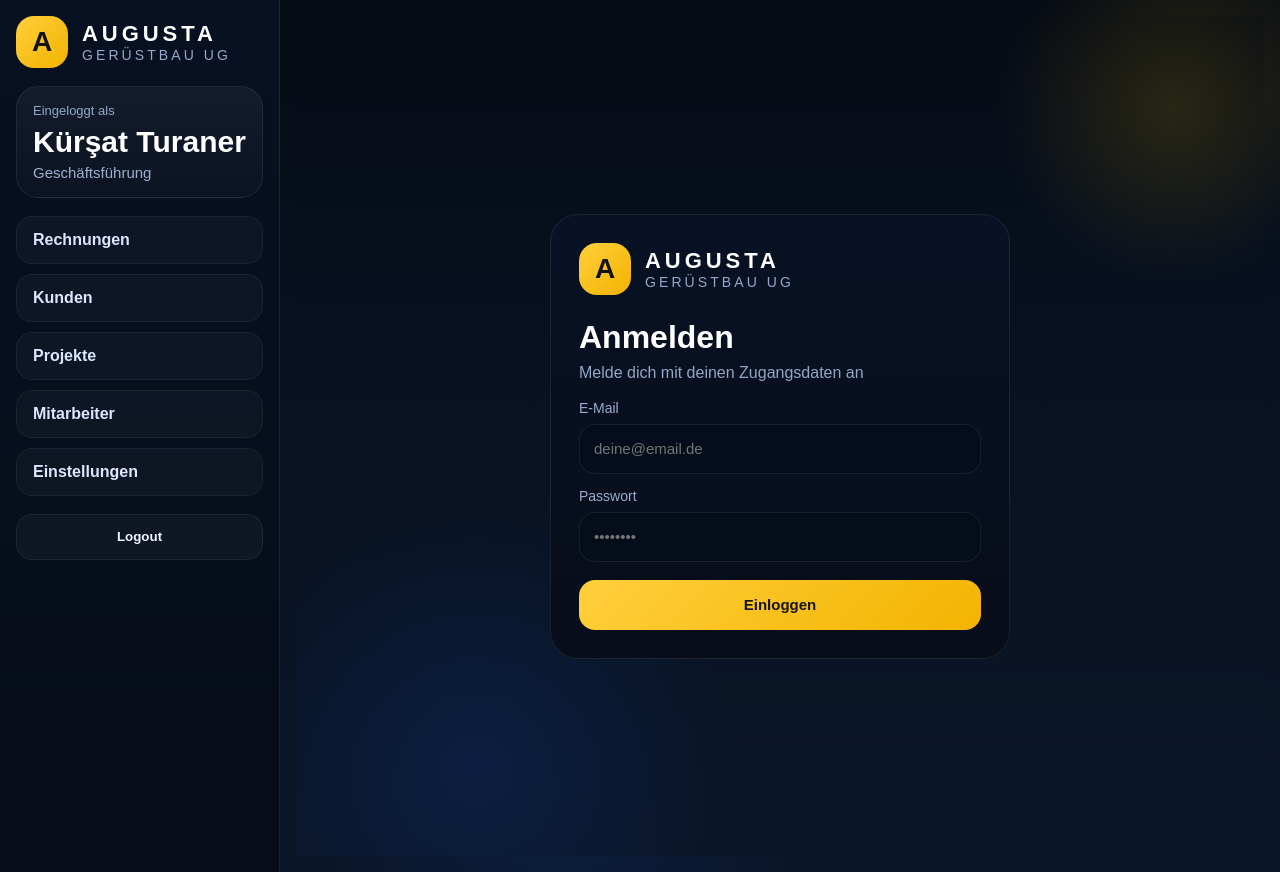
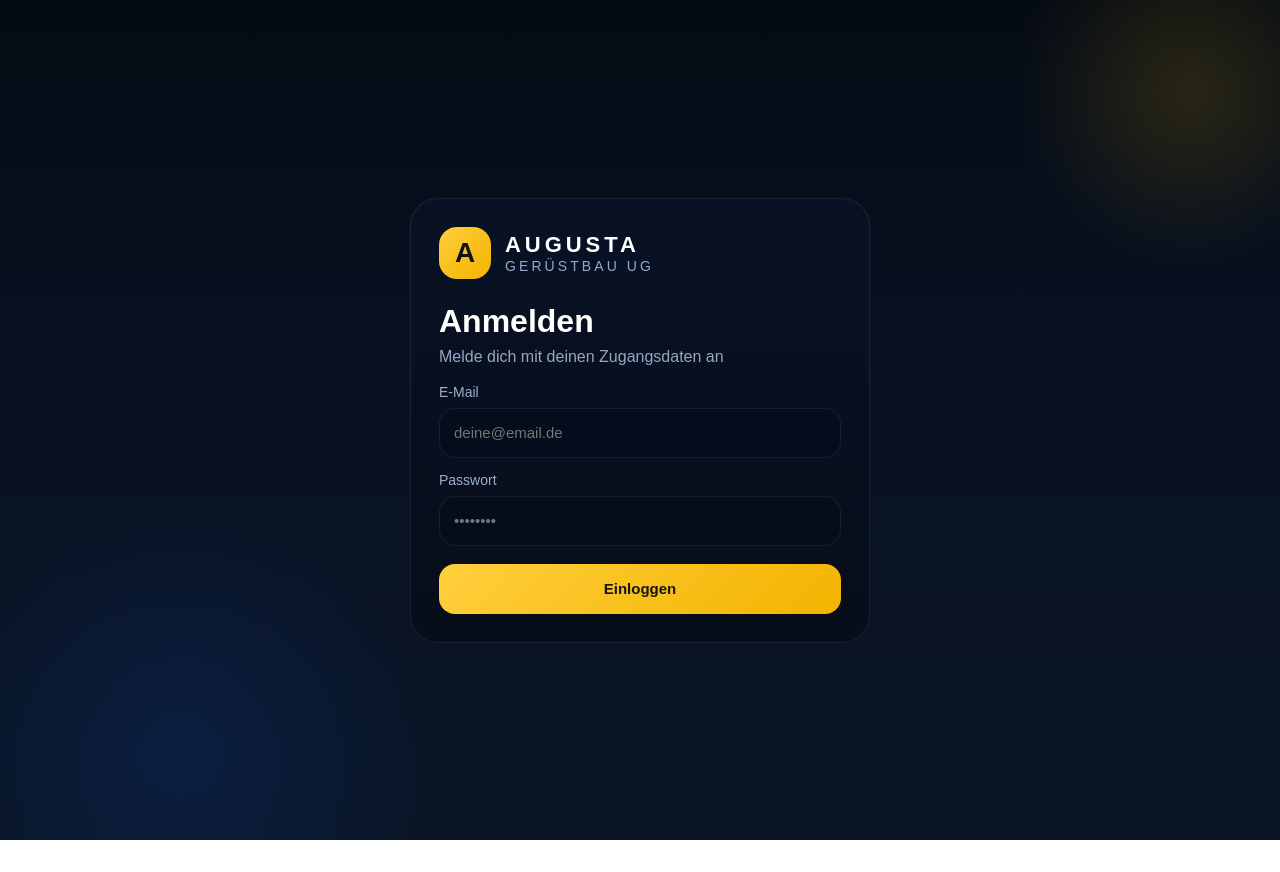
Before and after one commit to splicetecbayern24-dotcom/augusta-cloud-app, a Next.js app: page /login in a window 1280 px wide. After the commit the page ends 840 px from the top, so only its background shows below. Built offline with nearby package versions, Linux system fonts and the light colour scheme; no server answers.

Commit message:
Update layout.tsx

```diff
--- a/app/layout.tsx
+++ b/app/layout.tsx
@@ -1,6 +1,5 @@
 import type { Metadata } from "next";
 import type { ReactNode } from "react";
-import { AppShell } from "@/components/layout/AppShell";
 
 export const metadata: Metadata = {
   title: "AUGUSTA Gerüstbau UG",
@@ -15,7 +14,7 @@ export default function RootLayout({
   return (
     <html lang="de">
       <body style={{ margin: 0, fontFamily: "Arial, sans-serif" }}>
-        <AppShell>{children}</AppShell>
+        {children}
       </body>
     </html>
   );
```
